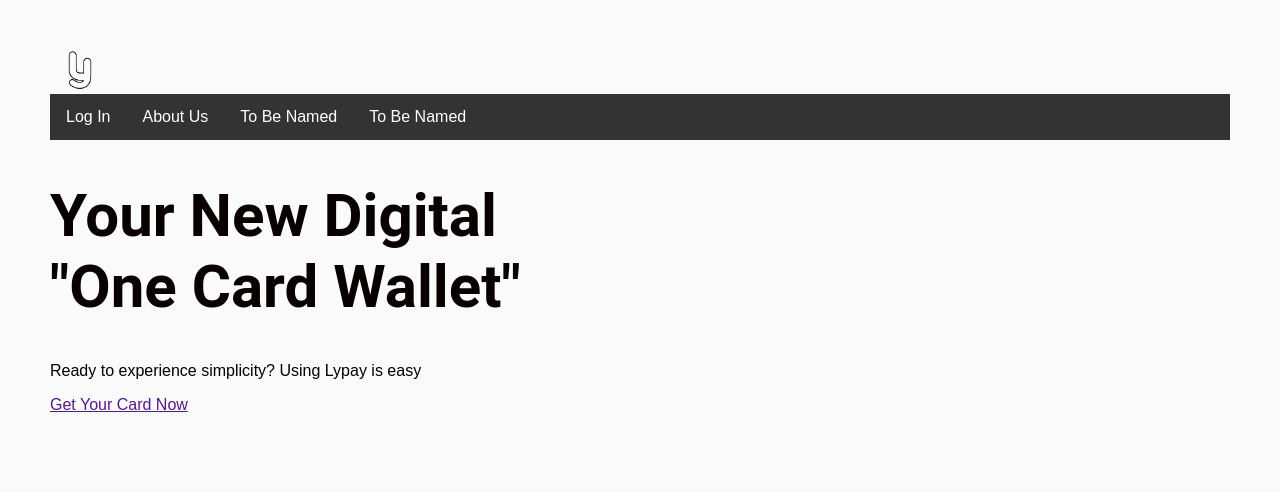
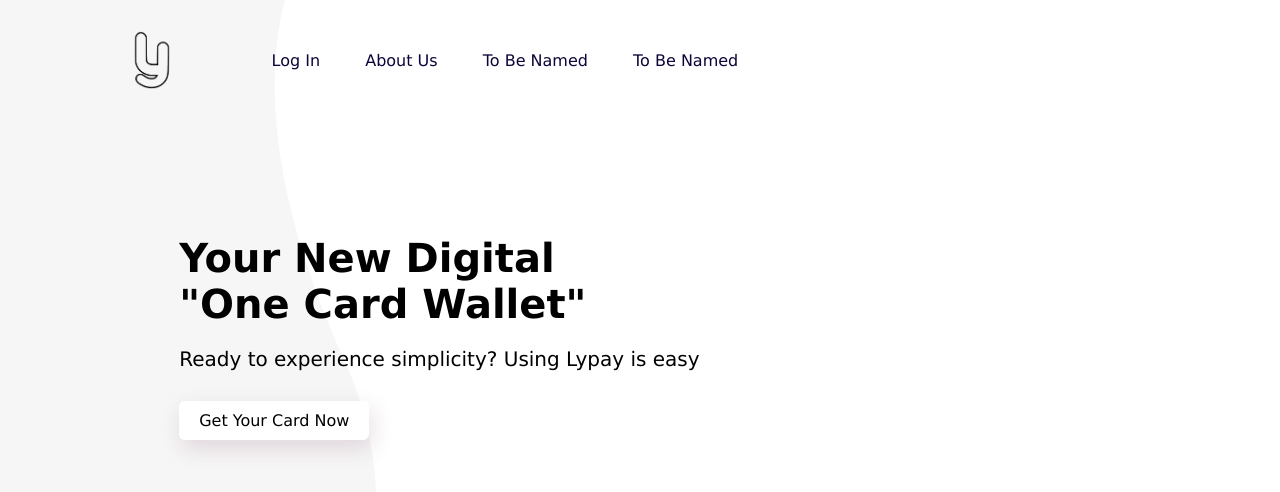
Before and after one commit to taylor-clark6/LyPay, a plain HTML site: page index.html in a window 1280 px wide. Drawn offline with Linux system fonts and the light colour scheme.

Commit message:
Update styles.css
Updated UI and designed button for signing up. No functionality for it yet.

```diff
--- a/styles.css
+++ b/styles.css
@@ -1,87 +1,77 @@
-body {
+html,
+body{
     margin: 0;
-    background-color: #fafafa;
-    text-decoration-color: azure;
-    text-align: left;
-    font-family: Arial, Helvetica, sans-serif;
-
+    padding: 0;
+    font-family: Verdana, Geneva, Tahoma, sans-serif;
 }
 
-h1 {
-    font-family: 'Roboto', sans-serif;
-    color: #080000;
-    font-size: 60px;
+.container{
+  height: 100vh;
+  width: 100%;
+  background-image: url(Lypay\ Background.svg);
+  background-size: cover;
+  background-position: center;
+  padding-left: 5%;
+  padding-right: 5%;
+  box-sizing: border-box;
+  position: relative;
 }
 
-h2, h3, h4 {
-    font-family: 'Roboto', sans-serif;
-    color: #0b0b0b;
-    font-size: 30px;
-    padding-left: 30px;
+.navbar{
+  width: 100%;
+  height: 15vh;
+  margin: auto;
+  display: flex;
+  align-items: center;
 }
 
-.container {
-    max-width: 1200px;
-    margin: 0 auto;
-    padding: 50px;
+.logo{
+  width: 60px;
+  cursor: pointer;
+  margin-left: 5%;
 }
 
-nav li.logo {
-    font-size: 1em;
-    font-weight: bold;
+nav{
+  flex: 1;
+  padding-left: 30px;
 }
 
-nav ul {
-    list-style-type: none;
-    margin: 0;
-    padding: 0;
-    overflow: hidden;
-    background-color: #333;
-  }
+nav ul li {
+  display: inline-block;
+  list-style: none;
+  margin: 0px 20px;
+}
+nav ul li a{
+  text-decoration: none;
+  color: #0e0439;
+}
 
-  nav li {
-    display: flex;
-    align-items: center;
-    justify-content: space-between;
-    float: left;
-  }
+.text h1{
+  font-size: 40px;
+  font-weight:bold;
+  font-style:normal;
+  margin-top: 24px;
+  margin-bottom: 15px;
+  color: #000000;
+}
 
-  nav li a {
-    display: block;
-    color: white;
-    text-align: center;
-    padding: 14px 16px;
-    text-decoration: none;
-  }
+.text p{
+  font-size: 20px;
+  color: #000000;
+  margin-bottom: 40px;
+}
 
-  nav li a:hover {
-    background-color: #111;
-  }
+.text{
+  margin-left: 10%;
+  margin-top: 10%;
+}
 
-  .logo {
-    font-size: 1.2em;
-    font-weight: bold;
-  }
-
-  .logo-right {
-    margin-left: auto;
-    order: 2;
-  }
-
-  img {
-    width: 60px;
-    height: 40px;
-    object-fit: contain;
-  }
-
-  footer {
-    background-color: #333;
-    color: #fff;
-    padding: 1px;
-    text-align: right;
-    padding-right: 10px;
-    position: fixed;
-    bottom: 0;
-    left: 0;
-    right: 0;
-  }
+.text .btn{
+  background: #fff;
+  border-radius: 6px;
+  padding: 10px 20px;
+  box-sizing: border-box;
+  text-decoration: none;
+  color: #000000;
+  box-shadow: 3px 8px 22px rgba(94,28,68,0.15);
+}
```
